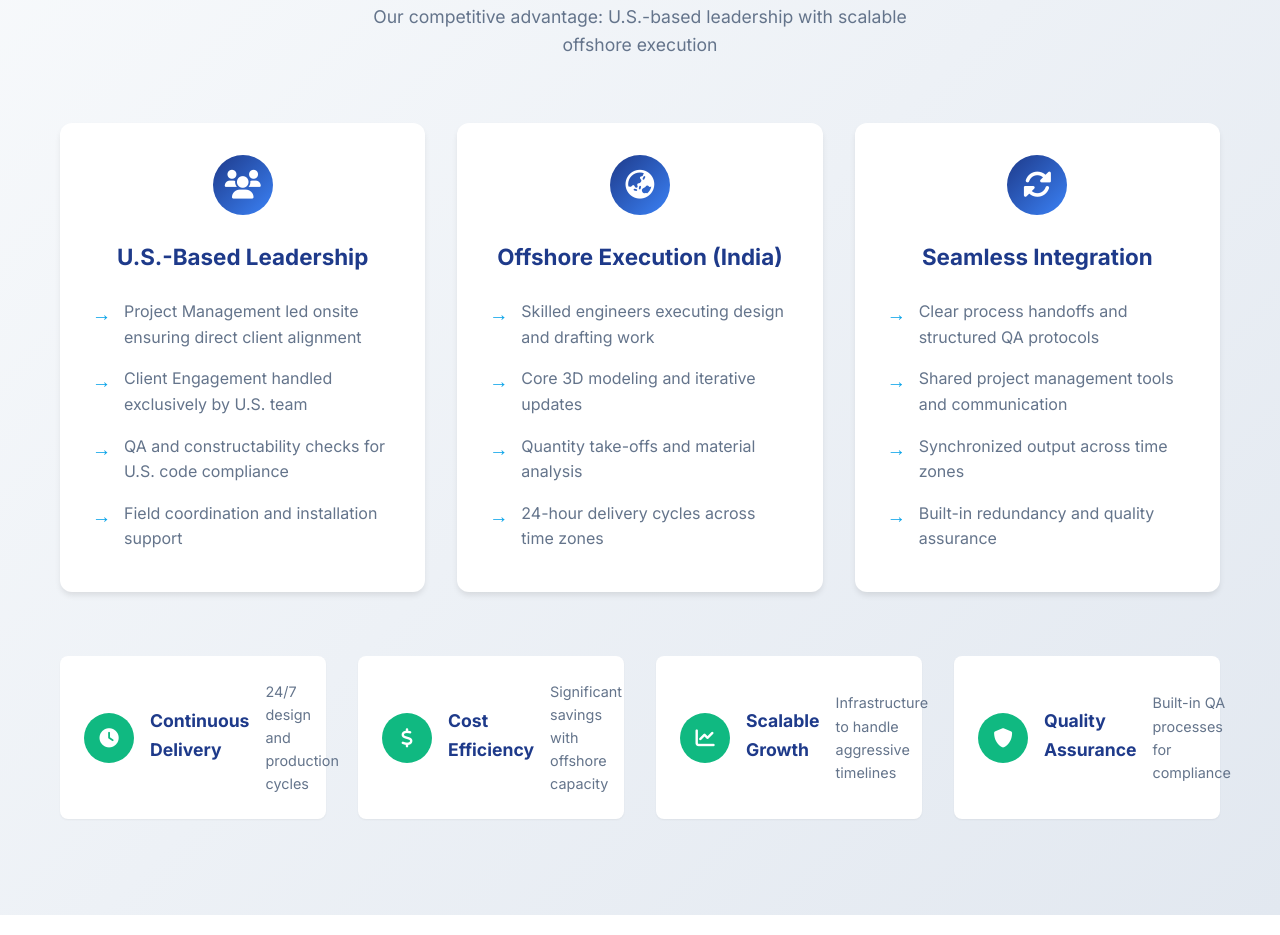
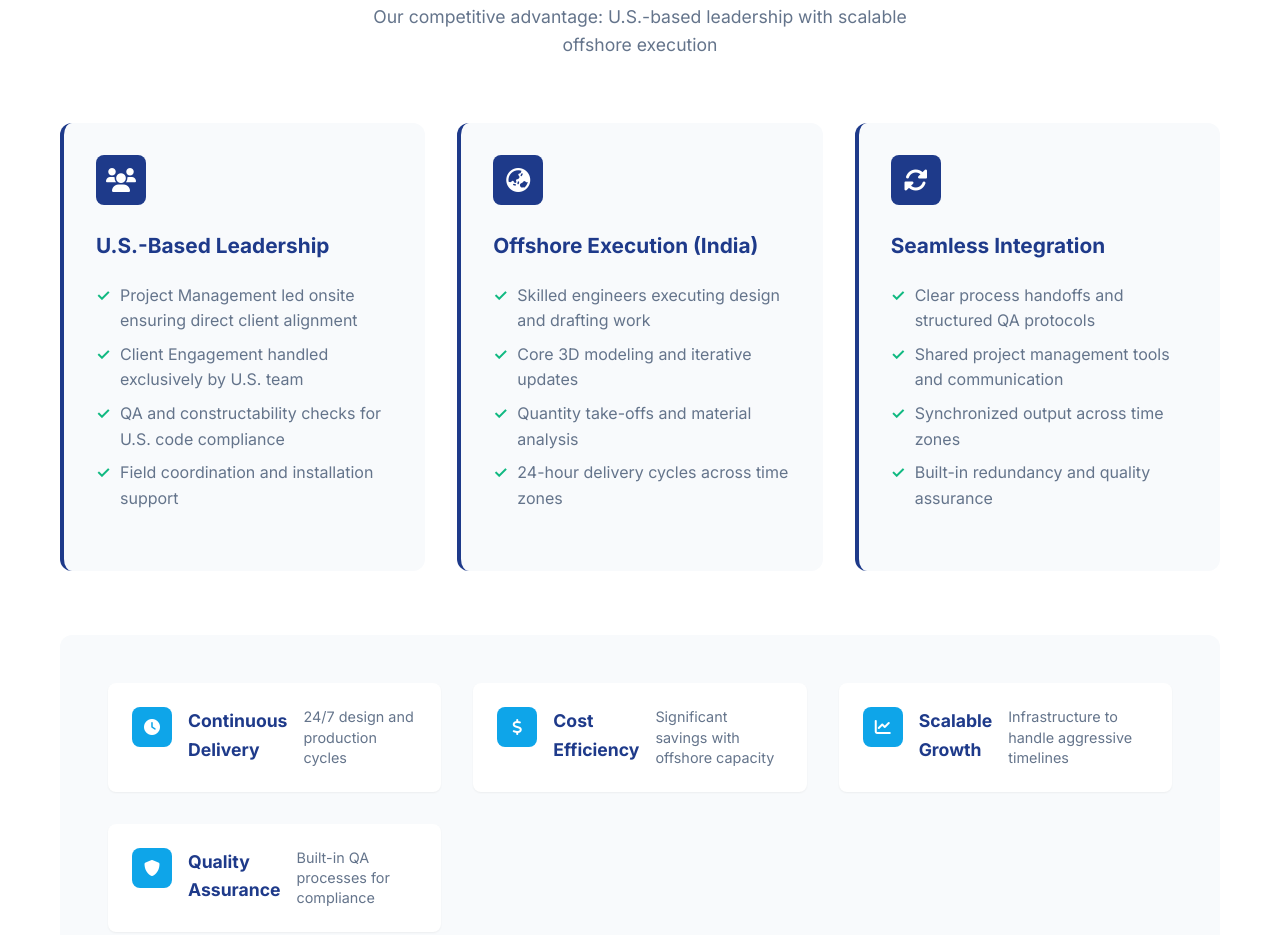
Before and after one commit to munagapatiravi/ironman-engineering-services, a plain HTML site: page index.html in a window 1280 px wide. Shown: the part 5582-6517 px from the top of the page. Drawn offline with nearby package versions, Linux system fonts and the light colour scheme.

Commit message:
Improve Hybrid Delivery Model section styling to match site consistency
- Updated hybrid components to match service card styling pattern
- Changed from gradient background to clean white background
- Applied consistent border-left accent styling
- Updated icons to match service section (rounded rectangles vs circles)
- Improved hover effects and transitions
- Enhanced benefits section with better grid layout and hover states
- Standardized spacing, typography, and color scheme
- Better visual hierarchy and readability

```diff
--- a/styles.css
+++ b/styles.css
@@ -491,97 +491,105 @@ body {
 /* Hybrid Delivery Model Section */
 .hybrid-model-section {
     padding: 6rem 0;
-    background: linear-gradient(135deg, #f8fafc 0%, #e2e8f0 100%);
+    background: white;
 }
 
 .hybrid-model-grid {
     display: grid;
-    grid-template-columns: repeat(auto-fit, minmax(300px, 1fr));
+    grid-template-columns: repeat(auto-fit, minmax(320px, 1fr));
     gap: 2rem;
     margin-bottom: 4rem;
 }
 
 .hybrid-component {
-    background: white;
+    background: var(--light-gray);
     padding: 2rem;
     border-radius: 12px;
-    box-shadow: var(--shadow-md);
-    text-align: center;
-    transition: all 0.3s ease;
+    border-left: 4px solid var(--primary-color);
+    transition: all 0.3s ease;
+    text-align: left;
 }
 
 .hybrid-component:hover {
-    transform: translateY(-5px);
-    box-shadow: var(--shadow-xl);
+    transform: translateY(-3px);
+    box-shadow: var(--shadow-lg);
 }
 
 .component-icon {
-    width: 60px;
-    height: 60px;
-    background: var(--gradient-primary);
-    border-radius: 50%;
+    width: 50px;
+    height: 50px;
+    background: var(--primary-color);
+    border-radius: 8px;
     display: flex;
     align-items: center;
     justify-content: center;
     color: white;
-    font-size: 1.8rem;
-    margin: 0 auto 1.5rem;
+    font-size: 1.5rem;
+    margin-bottom: 1.5rem;
 }
 
 .hybrid-component h3 {
-    font-size: 1.4rem;
+    font-size: 1.3rem;
     color: var(--primary-color);
     margin-bottom: 1rem;
 }
 
 .hybrid-component ul {
     list-style: none;
-    text-align: left;
+    margin-bottom: 1.5rem;
 }
 
 .hybrid-component li {
-    padding: 0.5rem 0;
+    padding: 0.25rem 0;
     color: var(--secondary-color);
     position: relative;
-    padding-left: 2rem;
+    padding-left: 1.5rem;
 }
 
 .hybrid-component li::before {
-    content: '→';
+    content: '✓';
     position: absolute;
     left: 0;
-    color: var(--accent-color);
+    color: var(--success-color);
     font-weight: bold;
-    font-size: 1.2rem;
 }
 
 .hybrid-benefits {
     display: grid;
-    grid-template-columns: repeat(auto-fit, minmax(250px, 1fr));
+    grid-template-columns: repeat(auto-fit, minmax(280px, 1fr));
     gap: 2rem;
+    background: var(--light-gray);
+    padding: 3rem;
+    border-radius: 12px;
     margin-top: 3rem;
 }
 
 .benefit-item {
     display: flex;
-    align-items: center;
+    align-items: flex-start;
     gap: 1rem;
     background: white;
     padding: 1.5rem;
     border-radius: 8px;
     box-shadow: var(--shadow-sm);
+    transition: all 0.3s ease;
+}
+
+.benefit-item:hover {
+    transform: translateY(-2px);
+    box-shadow: var(--shadow-md);
 }
 
 .benefit-icon {
-    width: 50px;
-    height: 50px;
-    background: var(--success-color);
-    border-radius: 50%;
+    width: 40px;
+    height: 40px;
+    background: var(--accent-color);
+    border-radius: 8px;
     display: flex;
     align-items: center;
     justify-content: center;
     color: white;
-    font-size: 1.2rem;
+    font-size: 1rem;
     flex-shrink: 0;
 }
 
@@ -594,6 +602,7 @@ body {
 .benefit-item p {
     color: var(--secondary-color);
     font-size: 0.9rem;
+    line-height: 1.4;
 }
 
 /* Statistics Section */
```
